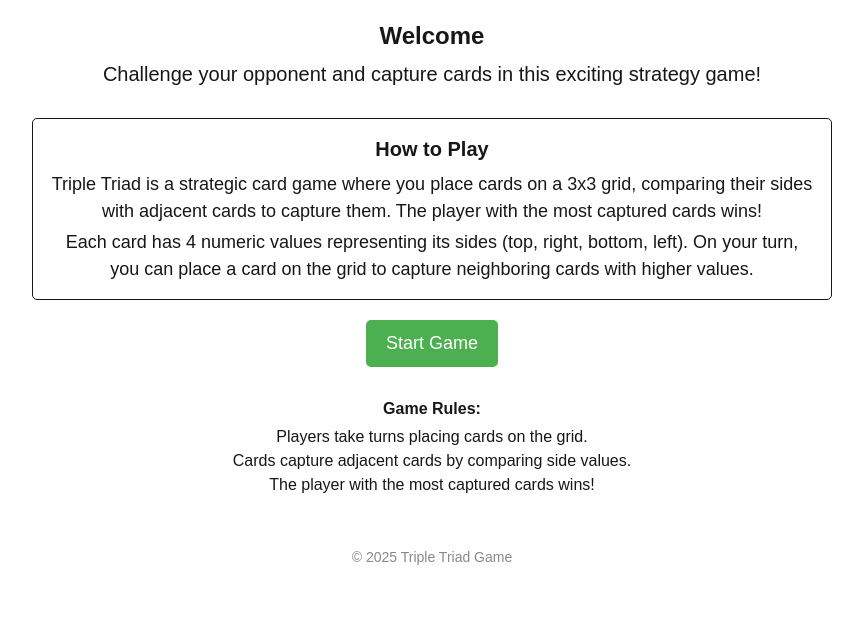
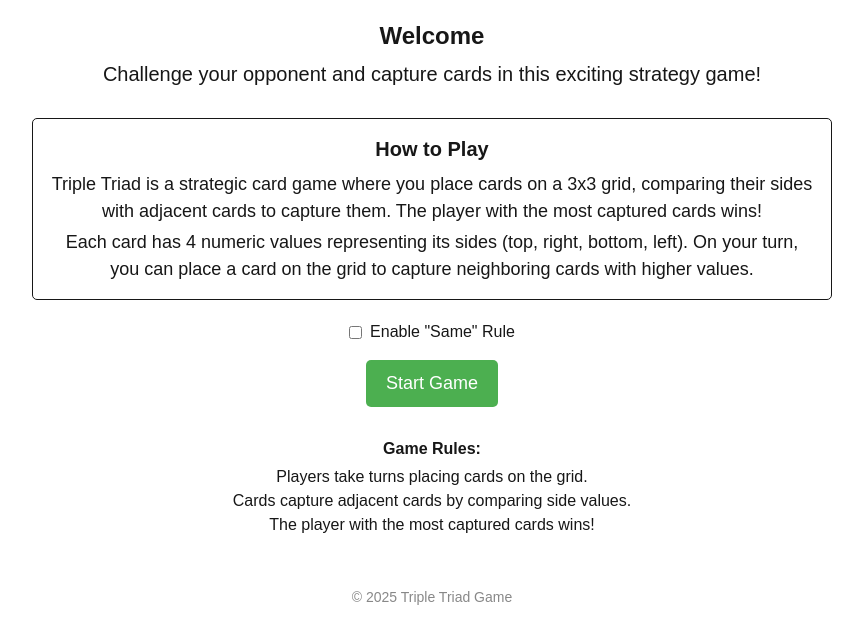
Before and after one commit to RJRandell79/triple-triad, a Next.js app: page / in a window 1280 px wide. Shown: the top 640 px of the page, without its empty margins (208-1071 px from the left). Built offline with nearby package versions, Linux system fonts and the light colour scheme.

Commit message:
feat: add `same` rule toggle option

```diff
--- a/src/app/components/Board.tsx
+++ b/src/app/components/Board.tsx
@@ -17,7 +17,11 @@
     owner: 'player1' | 'player2';
 }
 
-const Board: React.FC = () => {
+interface BoardProps {
+  isSameRuleEnabled: boolean;
+}
+
+const Board: React.FC<BoardProps> = ({ isSameRuleEnabled }) => {
   const [grid, setGrid] = useState<Array<Card | null>>(Array(9).fill(null));
   const [player1Cards, setPlayer1Cards] = useState<Card[]>([]);
   const [player2Cards, setPlayer2Cards] = useState<Card[]>([]);
@@ -60,7 +64,9 @@
     }
 
     checkAndFlipAdjacentCards(newGrid, index, setGrid, updateScores);
-    checkSameRule(newGrid, index, setSameMessage, updateScores, setGrid);
+    if (isSameRuleEnabled) {
+      checkSameRule(newGrid, index, setSameMessage, updateScores, setGrid);
+    }
 
     setGrid(newGrid => {
       updateScores(newGrid);
--- a/src/pages/index.tsx
+++ b/src/pages/index.tsx
@@ -5,6 +5,7 @@
 
 const Home = () => {
   const [isGameStarted, setIsGameStarted] = useState(false);
+  const [isSameRuleEnabled, setIsSameRuleEnabled] = useState(false);
 
   const handleStartGame = () => {
     setIsGameStarted(true);
@@ -33,6 +34,9 @@
             </div>
 
             <div className={styles.actions}>
+              <label className="flex items-center justify-center mb-4">
+                <input type="checkbox" checked={isSameRuleEnabled} onChange={(e) => setIsSameRuleEnabled(e.target.checked)} className="mr-2" /> Enable "Same" Rule
+              </label>
               <button onClick={handleStartGame} className={styles.startButton}>Start Game</button>
             </div>
 
@@ -46,7 +50,7 @@
             </div>
             </>
           ) : (
-            <Board />
+            <Board isSameRuleEnabled={isSameRuleEnabled} />
           )}
 
           <footer className={styles.footer}>
```
